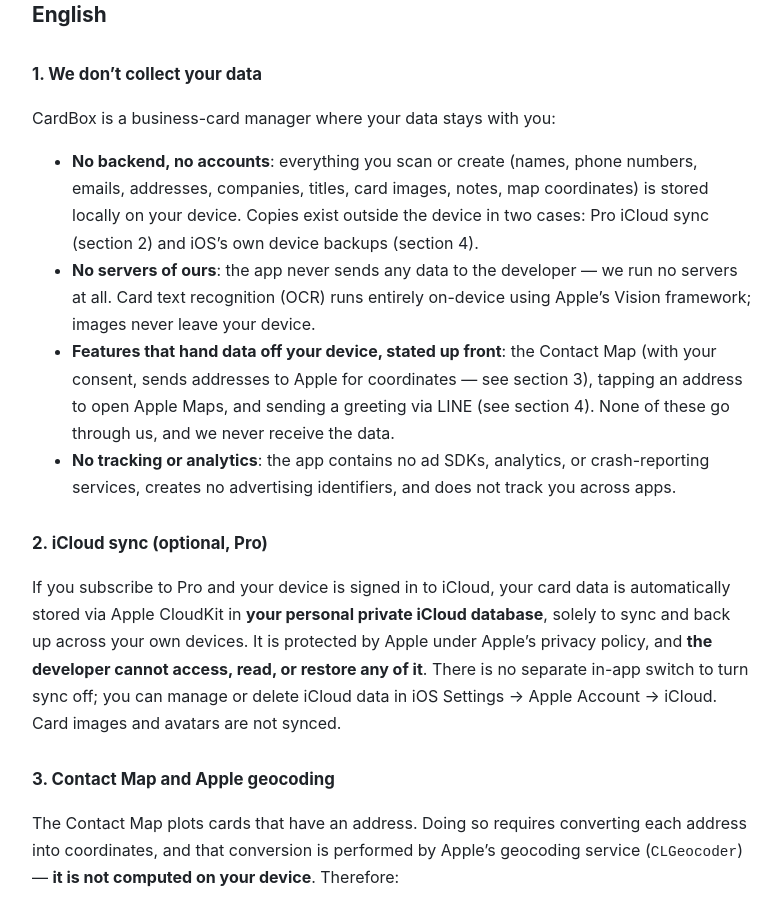
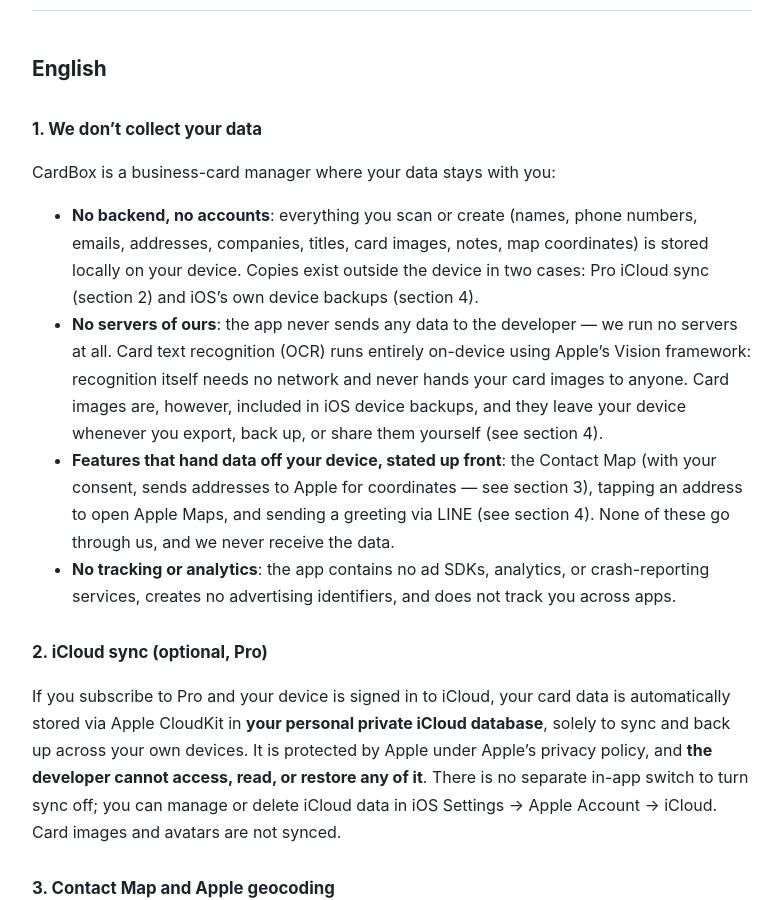
Before and after one commit to alisoninja/cardbox-legal, a Jekyll site: the page built from cardbox/privacy.md, in a window 1280 px wide and 900 px high, scrolled down 2868 px. Shown: the whole window, without its empty margins (248-1029 px from the left). Built offline with Jekyll 4.4.1, drawn with Linux system fonts in a browser that asks for light colours; our own code applies the rules of GitHub Pages for plain Markdown files; part of the change alters nothing that is shown; some of the changed text lies outside the part shown.

Commit message:
更正：OCR 影像並非不會離開裝置（iOS 備份與主動分享會帶走）
原文宣稱「影像不會離開你的裝置」，被同一份文件第四節自己推翻——
iOS 系統備份會帶走名片影像，.cardboxbackup 與分享面板也會。
生效日期 2026-10-07 → 2026-10-21。

```diff
--- a/cardbox/privacy.md
+++ b/cardbox/privacy.md
@@ -11,7 +11,7 @@ title: 名片盒 CardBox 隱私權政策 / Privacy Policy
 名片盒是一款「資料留在你手上」的名片管理 App：
 
 - **沒有帳號系統後端**：你掃描與建立的所有名片資料（姓名、電話、Email、地址、公司、職稱、名片影像、備註、地圖座標）儲存在你的裝置本機。另有兩種情況會有副本在裝置之外：Pro 的 iCloud 同步（第二節），以及 iOS 本身的系統備份（第四節）。
-- **沒有我們的伺服器**：App 不會把任何資料傳送到開發者的伺服器——我們根本沒有伺服器。名片文字辨識（OCR）完全在裝置上執行（Apple Vision framework），影像不會離開你的裝置。
+- **沒有我們的伺服器**：App 不會把任何資料傳送到開發者的伺服器——我們根本沒有伺服器。名片文字辨識（OCR）完全在裝置上執行（Apple Vision framework）；辨識本身不需要網路，也不會把名片影像送給任何人。但名片影像會被納入 iOS 系統備份，也會在你主動匯出、備份或分享時離開裝置（見第四節）。
 - **會把資料交出裝置的功能，先講清楚**：人脈地圖（經你同意後把地址交給 Apple 換算座標，見第三節）、在名片上點地址開 Apple 地圖、以及用 LINE 傳送問候語（見第四節）。這些都不經過我們，我們也收不到。
 - **沒有追蹤與分析**：App 不含任何廣告 SDK、分析工具或崩潰回報服務，不會建立廣告識別碼，也不會跨 App 追蹤你。
 
@@ -82,7 +82,7 @@ title: 名片盒 CardBox 隱私權政策 / Privacy Policy
 CardBox is a business-card manager where your data stays with you:
 
 - **No backend, no accounts**: everything you scan or create (names, phone numbers, emails, addresses, companies, titles, card images, notes, map coordinates) is stored locally on your device. Copies exist outside the device in two cases: Pro iCloud sync (section 2) and iOS's own device backups (section 4).
-- **No servers of ours**: the app never sends any data to the developer — we run no servers at all. Card text recognition (OCR) runs entirely on-device using Apple's Vision framework; images never leave your device.
+- **No servers of ours**: the app never sends any data to the developer — we run no servers at all. Card text recognition (OCR) runs entirely on-device using Apple's Vision framework: recognition itself needs no network and never hands your card images to anyone. Card images are, however, included in iOS device backups, and they leave your device whenever you export, back up, or share them yourself (see section 4).
 - **Features that hand data off your device, stated up front**: the Contact Map (with your consent, sends addresses to Apple for coordinates — see section 3), tapping an address to open Apple Maps, and sending a greeting via LINE (see section 4). None of these go through us, and we never receive the data.
 - **No tracking or analytics**: the app contains no ad SDKs, analytics, or crash-reporting services, creates no advertising identifiers, and does not track you across apps.
 
@@ -146,6 +146,6 @@ If future features change how data is handled (e.g., adding a cloud service), we
 
 ---
 
-生效日期 / Effective date：2026-10-07（前一版 / Previous version：2026-10-01）<br>
+生效日期 / Effective date：2026-10-21（前一版 / Previous version：2026-10-07）<br>
 適用產品 / Applies to：名片盒 CardBox（iOS）<br>
 聯絡方式 / Contact：info@summeriz.com
```
